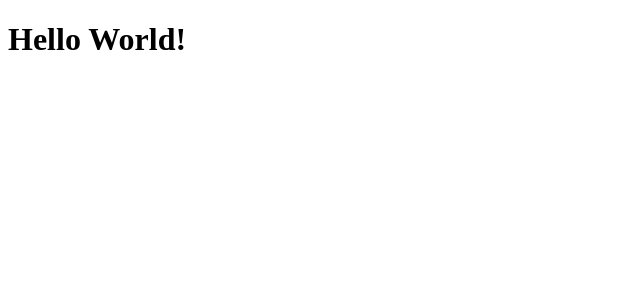
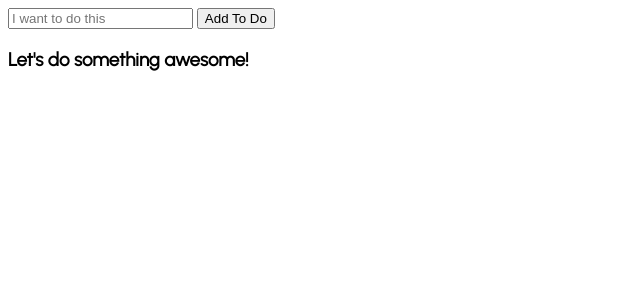
Before and after one commit to saurabh0402/lab, a Svelte app in the folder todo-svelte/: page / in a window 1280 px wide. Shown: the top 300 px of the page, without its empty margins (0-640 px from the left). Built offline with nearby package versions, Linux system fonts and the light colour scheme.

Commit message:
Make a simple todo

```diff
--- a/todo-svelte/package.json
+++ b/todo-svelte/package.json
@@ -13,5 +13,8 @@
     "webpack": "^5.52.0",
     "webpack-cli": "^4.8.0",
     "webpack-dev-server": "^4.1.1"
+  },
+  "dependencies": {
+    "uuid-v4": "^0.1.0"
   }
 }
--- a/todo-svelte/public/index.html
+++ b/todo-svelte/public/index.html
@@ -5,6 +5,7 @@
   <meta http-equiv="X-UA-Compatible" content="IE=edge">
   <meta name="viewport" content="width=device-width, initial-scale=1.0">
   <title> Svelte TODO! </title>
+  <link href="./main.css" rel="stylesheet" />
 </head>
 <body>
   <script src='./build.js'></script>
--- /dev/null
+++ b/todo-svelte/public/main.css
@@ -0,0 +1,6 @@
+@import url('https://fonts.googleapis.com/css2?family=Urbanist&display=swap');
+
+body {
+  font-family: 'Urbanist';
+  font-size: 16px;
+}
--- a/todo-svelte/src/App.svelte
+++ b/todo-svelte/src/App.svelte
@@ -1 +1,55 @@
-<h1>Hello World!</h1>
+<script>
+  import uuid from 'uuid-v4';
+
+  let newTodo = '';
+  $: todos = [];
+
+  function toggleTask(id) {
+    todos = todos.map((todo) => {
+      if (todo.id !== id) {
+        return todo;
+      }
+
+      return {
+        ...todo,
+        done: !todo.done,
+      };
+    });
+  }
+
+  function addToDo() {
+    todos = [
+      ...todos,
+      {
+        id: uuid(),
+        text: newTodo,
+        done: false,
+      },
+    ];
+
+    newTodo = '';
+  }
+</script>
+
+<div>
+  <input type="text" bind:value={newTodo} placeholder="I want to do this" />
+  <button on:click|preventDefault={addToDo}>Add To Do</button>
+</div>
+{#if !todos.length}
+  <h3>Let's do something awesome!</h3>
+{:else}
+  {#each todos as todo}
+    <div
+      class={todo.done ? 'done' : 'pending'}
+      on:click={() => toggleTask(todo.id)}
+    >
+      {todo.text}
+    </div>
+  {/each}
+{/if}
+
+<style>
+  .done {
+    text-decoration: line-through;
+  }
+</style>
```
Also changed, not shown: 1 other file (tests, documents, lock files or other folders).
